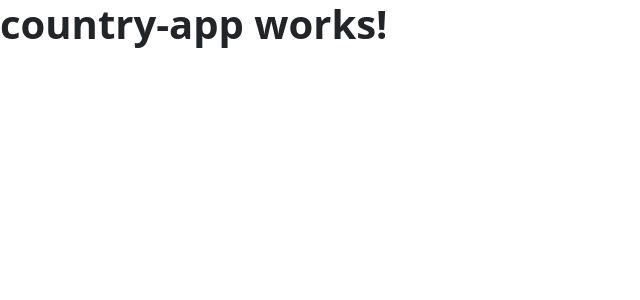
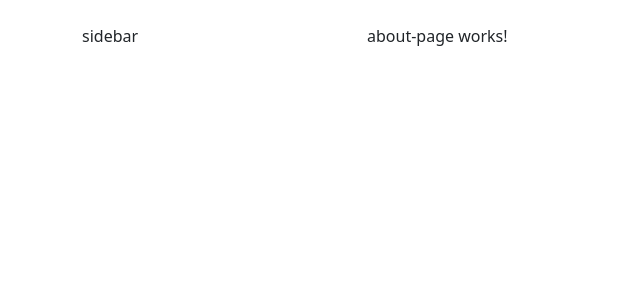
Before and after one commit to kevinmadrid-dev/country-app, an Angular app: page /about in a window 1280 px wide. Before the commit this address led to /. Shown: the top 300 px of the page, without its empty margins (0-640 px from the left). Built offline with nearby package versions, Linux system fonts and the light colour scheme.

Commit message:
router-module added

```diff
--- a/src/app/app-routing.module.ts
+++ b/src/app/app-routing.module.ts
@@ -1,7 +1,23 @@
 import { NgModule } from "@angular/core"
 import { RouterModule, Routes } from "@angular/router"
 
-const routes: Routes = []
+import { HomePageComponent } from "./shared/pages/home-page/home-page.component"
+import { AboutPageComponent } from "./shared/pages/about-page/about-page.component"
+
+const routes: Routes = [
+  {
+    path: "home",
+    component: HomePageComponent
+  },
+  {
+    path: "about",
+    component: AboutPageComponent
+  },
+  {
+    path: "**",
+    redirectTo: "home"
+  }
+]
 
 @NgModule({
   imports: [RouterModule.forRoot(routes)],
--- a/src/app/app.component.html
+++ b/src/app/app.component.html
@@ -1 +1,11 @@
-<h1 class="fs-1 fw-bold">country-app works!</h1>
+<div class="row mt-4">
+  <div class="col-3">
+    <!--Sidebar-->
+    sidebar
+  </div>
+
+  <div class="col">
+    <!--Pages-->
+    <router-outlet></router-outlet>
+  </div>
+</div>
--- a/src/app/app.module.ts
+++ b/src/app/app.module.ts
@@ -4,9 +4,11 @@ import { BrowserModule } from "@angular/platform-browser"
 import { AppRoutingModule } from "./app-routing.module"
 import { AppComponent } from "./app.component"
 
+import { SharedModule } from "./shared/shared.module"
+
 @NgModule({
   declarations: [AppComponent],
-  imports: [BrowserModule, AppRoutingModule],
+  imports: [BrowserModule, AppRoutingModule, SharedModule],
   providers: [],
   bootstrap: [AppComponent]
 })
--- /dev/null
+++ b/src/app/shared/pages/about-page/about-page.component.html
@@ -0,0 +1 @@
+<p>about-page works!</p>
--- /dev/null
+++ b/src/app/shared/pages/home-page/home-page.component.html
@@ -0,0 +1 @@
+<p>home-page works!</p>
--- a/src/index.html
+++ b/src/index.html
@@ -15,7 +15,7 @@
     />
   </head>
 
-  <body>
+  <body class="container">
     <app-root></app-root>
   </body>
 </html>
```
Also changed, not shown: src/app/countries/countries.module.ts (added, +12 -0 lines), src/app/shared/pages/about-page/about-page.component.ts (added, +7 -0 lines), src/app/shared/pages/home-page/home-page.component.ts (added, +7 -0 lines), src/app/shared/shared.module.ts (added, +12 -0 lines).
